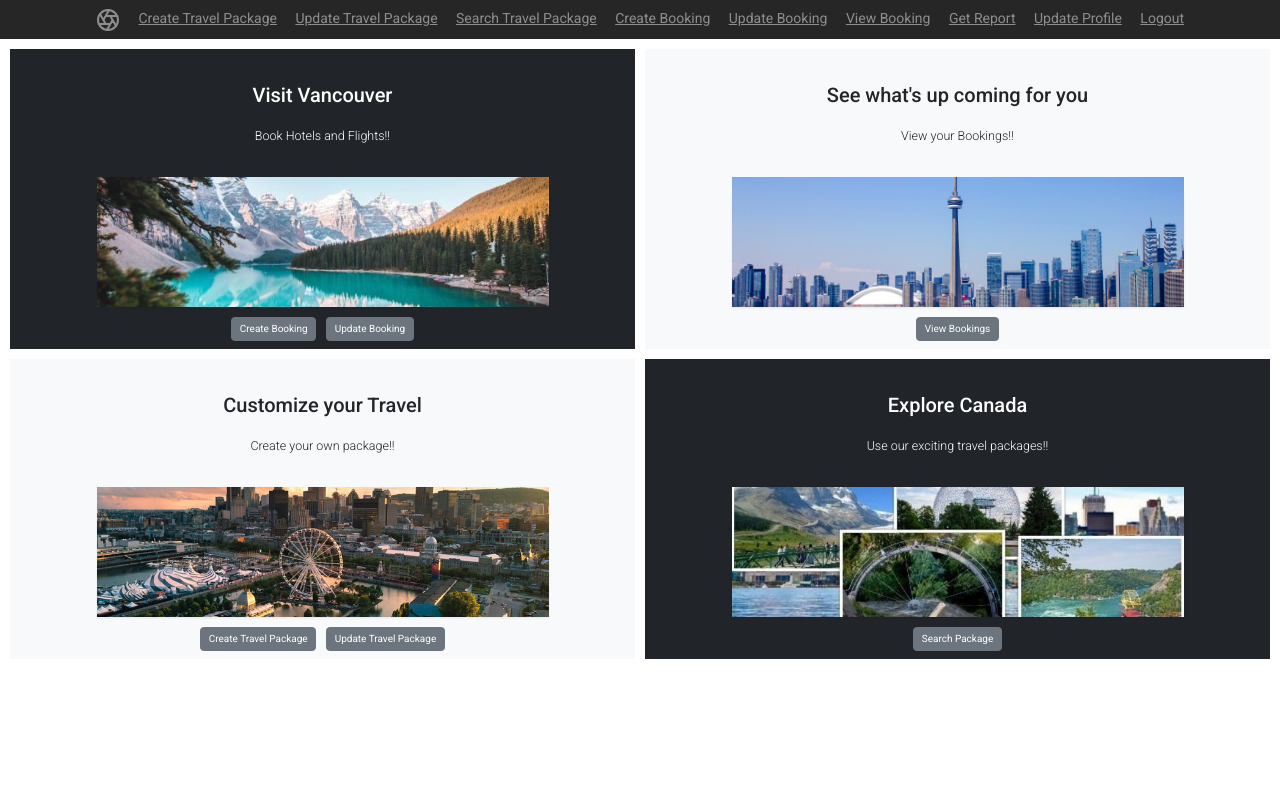
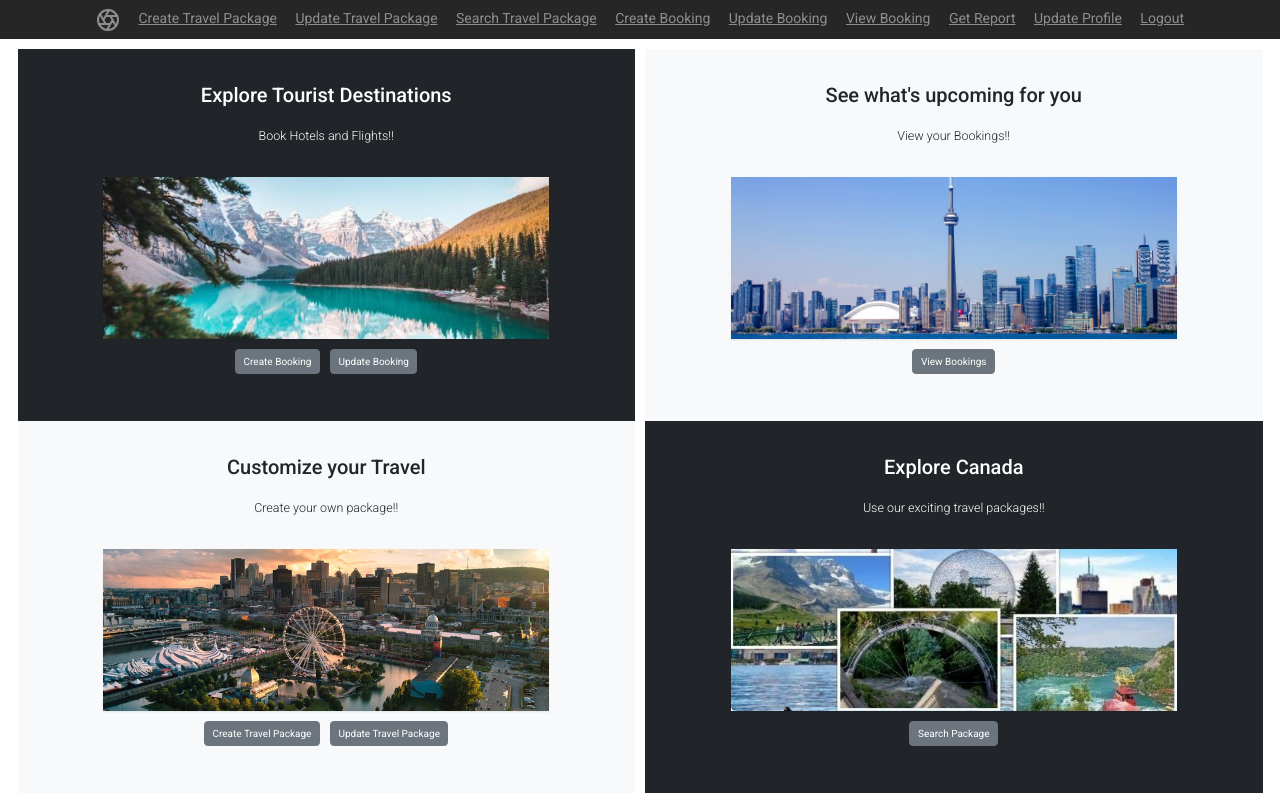
Before and after one commit to MannParutthi/Team-Code-Blooded-COEN6311AA, an Angular app in the folder travel-booking-system-client/: page /home in a window 1280 px wide. Built offline with nearby package versions, Linux system fonts and the light colour scheme; sample sign-in values are in the browser's storage.

Commit message:
Added changes to Home Page UI

```diff
--- a/travel-booking-system-client/src/app/create-booking/create-booking.component.html
+++ b/travel-booking-system-client/src/app/create-booking/create-booking.component.html
@@ -73,6 +73,10 @@
   <br /> -->
 
   <form [formGroup]="formGroup" *ngIf="showPaymentForm">
+    <br />
+    <hr />
+    <br />
+    <br />
     <h1>Payment Information</h1>
     <mat-form-field appearance="outline" class="field">
       <mat-label>Credit Card Number</mat-label>
--- a/travel-booking-system-client/src/app/home-page/home-page.component.html
+++ b/travel-booking-system-client/src/app/home-page/home-page.component.html
@@ -1,5 +1,5 @@
-<header class="site-header sticky-top py-1">
-  <nav class="container d-flex flex-column flex-md-row justify-content-between">
+<header class="site-header sticky-top py-1 container-fluid">
+  <nav class="container d-flex flex-column flex-md-row justify-content-between container-fluid">
     <a class="py-2" href="#" aria-label="Product">
       <svg xmlns="http://www.w3.org/2000/svg" width="24" height="24" fill="none" stroke="currentColor"
         stroke-linecap="round" stroke-linejoin="round" stroke-width="2" class="d-block mx-auto" role="img"
@@ -25,14 +25,16 @@
 
   </nav>
 </header>
-<main>
-  <div class="d-md-flex flex-md-equal w-100 my-md-3 ps-md-3">
+<main class="container-fluid" style="height: calc(100vh - 56px);">
+  <div fxLayout="column" style="height: 100%;">
+    <div fxFlex="50" style="height: 100%;">
+      <div class="d-md-flex flex-md-equal w-100 my-md-3 ps-md-3" style="height: 100% !important;">
         <div class="custom-height bg-dark me-md-3 pt-3 px-3 px-md-5 text-center text-white overflow-hidden">
           <div class="my-3 py-3">
-        <h2 class="display-5" routerLink="/create-booking">Visit Vancouver</h2>
+            <h2 class="display-5" routerLink="/create-booking">Explore Tourist Destinations</h2>
             <p class="lead">Book Hotels and Flights!!</p>
           </div>
-      <div class="bg-dark shadow-sm mx-auto" style="width: 80%; height: 130px; border-radius: 21px 21px 0 0;">
+          <div class="bg-dark shadow-sm mx-auto" style="width: 80%; height: 45%; border-radius: 21px 21px 0 0;">
             <a
               style="display: block; width: 100%; height: 100%; background-image: url('../../assets/img/l1.jpg'); background-size: cover; background-position: center;"></a>
           </div>
@@ -47,10 +49,10 @@
 
         <div class="custom-height bg-light me-md-3 pt-3 px-3  px-md-5 text-center overflow-hidden">
           <div class="my-3 p-3">
-        <h2 class="display-5">See what's up coming for you</h2>
+            <h2 class="display-5">See what's upcoming for you</h2>
             <p class="lead">View your Bookings!!</p>
           </div>
-      <div class="bg-dark shadow-sm mx-auto" style="width: 80%; height: 130px; border-radius: 21px 21px 0 0;">
+          <div class="bg-dark shadow-sm mx-auto" style="width: 80%; height: 45%; border-radius: 21px 21px 0 0;">
             <a
               style="display: block; width: 100%; height: 100%; background-image: url('../../assets/img/t2.jpg'); background-size: cover; background-position: center;"></a>
           </div>
@@ -61,13 +63,15 @@
         </div>
       </div>
 
-  <div class="d-md-flex flex-md-equal w-100 my-md-3 ps-md-3">
+    </div>
+    <div fxFlex="50" style="height: 100%;">
+      <div class="d-md-flex flex-md-equal w-100 my-md-3 ps-md-3"  style="height: 100% !important;">
         <div class="custom-height bg-light me-md-3 pt-3 px-3  px-md-5 text-center overflow-hidden">
           <div class="my-3 py-3">
             <h2 class="display-5">Customize your Travel</h2>
             <p class="lead">Create your own package!!</p>
           </div>
-      <div class="bg-light shadow-sm mx-auto" style="width: 80%; height: 130px; border-radius: 21px 21px 0 0;">
+          <div class="bg-light shadow-sm mx-auto" style="width: 80%; height: 45%; border-radius: 21px 21px 0 0;">
             <a
               style="display: block; width: 100%; height: 100%; background-image: url('../../assets/img/t3.jpg'); background-size: cover; background-position: center;"></a>
           </div>
@@ -84,7 +88,7 @@
             <h2 class="display-5">Explore Canada</h2>
             <p class="lead">Use our exciting travel packages!!</p>
           </div>
-      <div class="bg-dark shadow-sm mx-auto" style="width: 80%; height: 130px; border-radius: 21px 21px 0 0;">
+          <div class="bg-dark shadow-sm mx-auto" style="width: 80%; height: 45%; border-radius: 21px 21px 0 0;">
             <a
               style="display: block; width: 100%; height: 100%; background-image: url('../../assets/img/t4.jpg'); background-size: cover; background-position: center;"></a>
           </div>
@@ -95,4 +99,8 @@
           </div>
         </div>
       </div>
+
+    </div>
+  </div>
+
 </main>
--- a/travel-booking-system-client/src/app/home-page/home-page.component.scss
+++ b/travel-booking-system-client/src/app/home-page/home-page.component.scss
@@ -4,7 +4,7 @@
 }
 
 .custom-height {
-  height: 300px;
+  height: 100%;
 }
 
 .container {
--- a/travel-booking-system-client/src/app/view-booking/view-booking.component.html
+++ b/travel-booking-system-client/src/app/view-booking/view-booking.component.html
@@ -1,3 +1,14 @@
+<div class="container" *ngIf="allBookingsList.length == 0">
+  <button class="btn btn-primary" onclick="history.back()">
+    <svg xmlns="http://www.w3.org/2000/svg" width="16" height="16" fill="currentColor" class="bi bi-arrow-left"
+      viewBox="0 0 16 16">
+      <path fill-rule="evenodd"
+        d="M11.354 1.646a.5.5 0 0 1 0 .708L5.707 8l5.647 5.646a.5.5 0 0 1-.708.708l-6-6a.5.5 0 0 1 0-.708l6-6a.5.5 0 0 1 .708 0z" />
+    </svg>
+  </button>
+  <h1 class="centeredText"> No Bookings Made Yet !!! </h1>
+</div>
+
 <div class="container" *ngIf="allBookingsList.length > 0">
   <button class="btn btn-primary" onclick="history.back()">
     <svg xmlns="http://www.w3.org/2000/svg" width="16" height="16" fill="currentColor" class="bi bi-arrow-left"
```
Also changed, not shown: 1 other file (tests, documents, lock files or other folders). Lines whose indentation alone changed are shown as unchanged.
